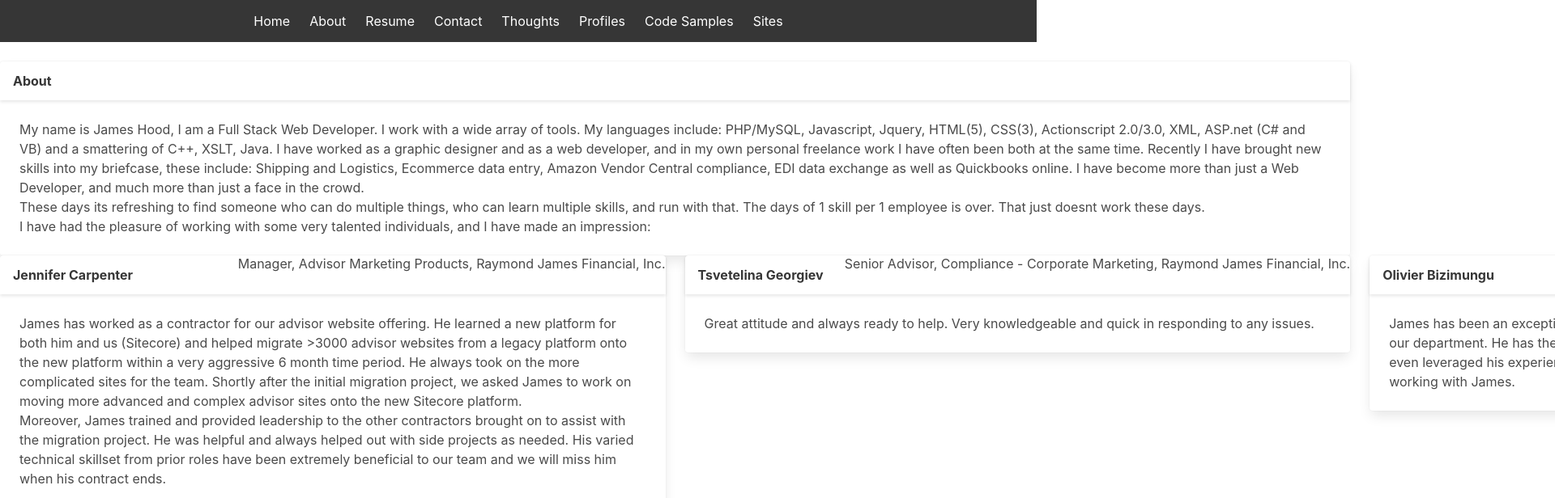
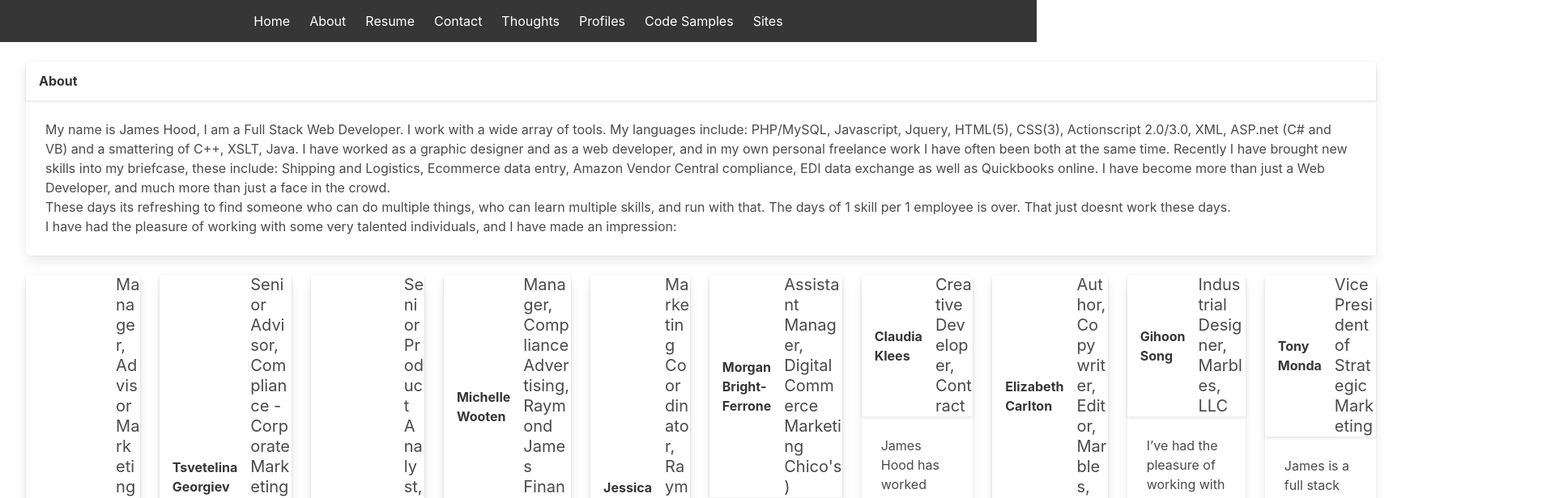
Before and after one commit to jameshood118/jameshood118.github.io, a Vue app: page /#/About in a window 1280 px wide. Before the commit this address led to /#/about. Shown: the top 616 px of the page at 81% size, 1920 px wide, since content can reach past the window. Built offline with nearby package versions, Linux system fonts and the light colour scheme.

Commit message:
updates, playing with columns on about

```diff
--- a/src/App.vue
+++ b/src/App.vue
@@ -5,9 +5,11 @@
         <nav-bar />
       </div>
     </div>
-    <div class="columns">
-      <div class="column">
-        <router-view/>
+    <div class="container is-fluid">
+      <div class="columns">
+        <div class="column">
+          <router-view/>
+        </div>
       </div>
     </div>
 
--- a/src/views/About.vue
+++ b/src/views/About.vue
@@ -1,4 +1,5 @@
 <template>
+  <div>
     <div class="columns">
       <div class="column">
         <div class="card">
@@ -12,17 +13,18 @@
             <p>I have had the pleasure of working with some very talented individuals, and I have made an impression:</p>
           </div>
         </div>
+      </div>
+    </div>
     <div class="columns">
-        <div class="column is-half" v-for="recs in recommend" :key="recs.person">
+      <div class="column " v-for="recs in recommend" :key="recs.person">
         <div class="card">
           <header class="card-header">
             <p class="card-header-title">
               {{recs.person}}
             </p>
-              <p class="subtitle is-6">{{recs.title}}</p>
+            <p class="subtitle">{{recs.title}}</p>
           </header>
           <div class="card-content" v-html="recs.text"></div>
-          </div>
         </div>
       </div>
     </div>
```
Lines whose indentation alone changed are shown as unchanged.
